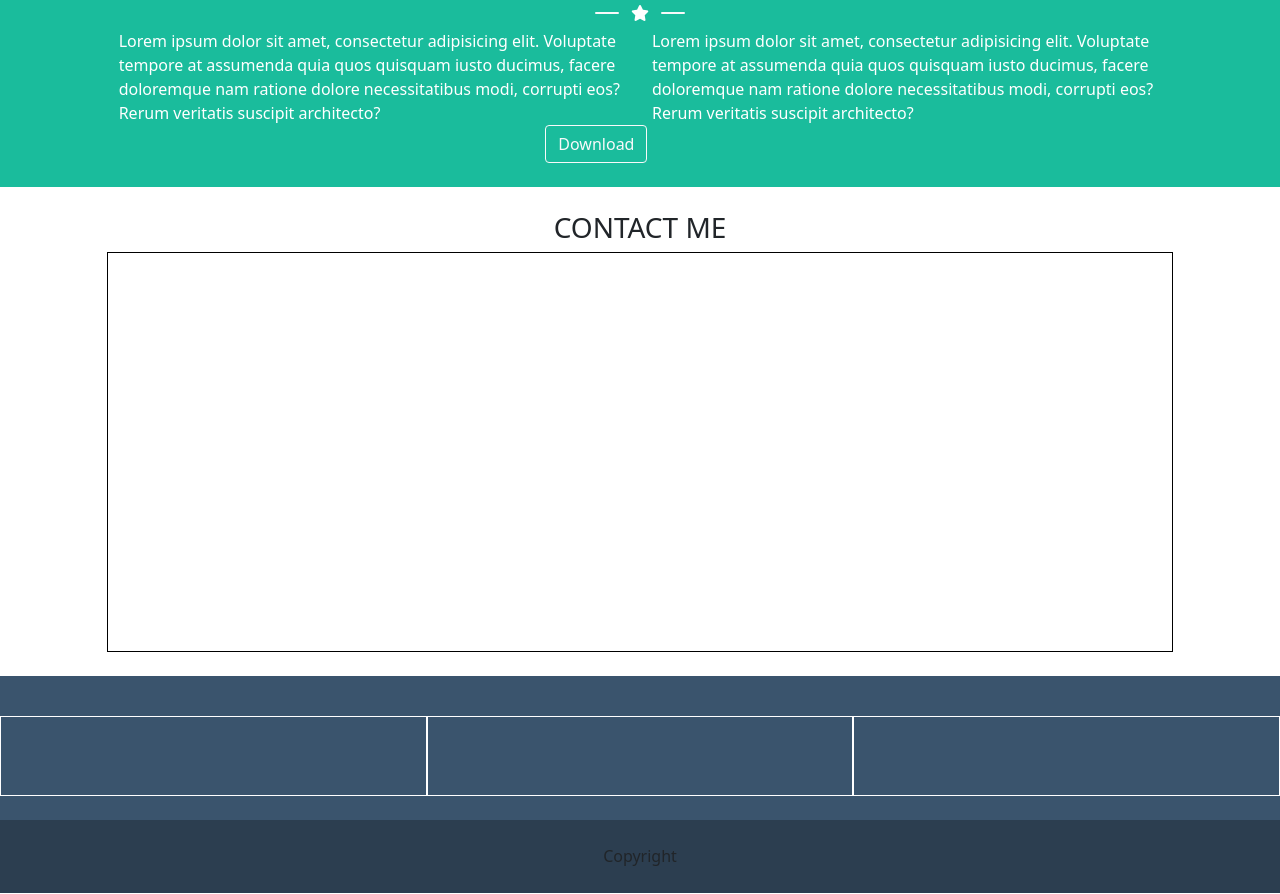
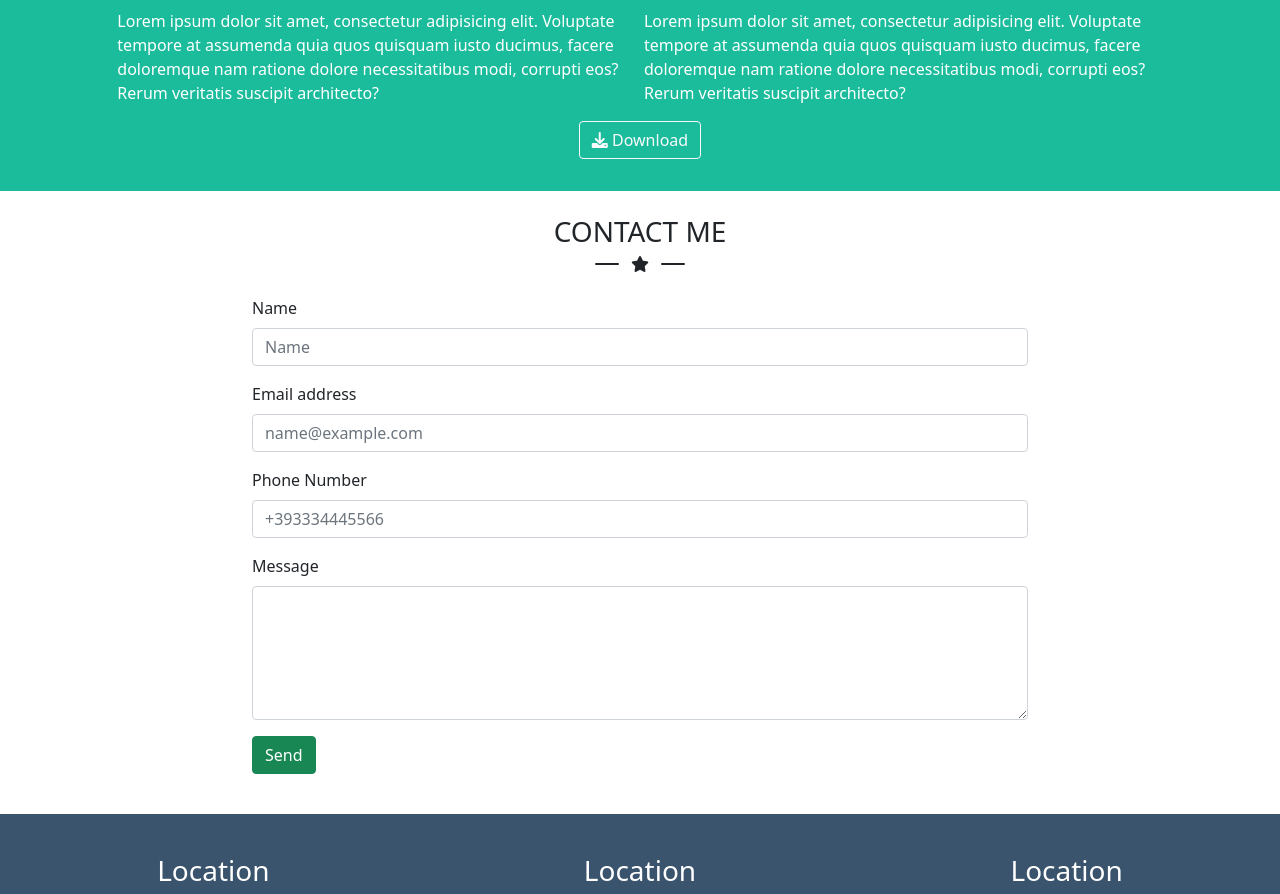
Before and after one commit to AlessandroBonifazi/html-css-bootstrap-freelancer, a plain HTML site: page index.html in a window 1280 px wide. Shown: the part 1183-2077 px from the top of the page. Drawn offline with nearby package versions, Linux system fonts and the light colour scheme.

Commit message:
adding form

```diff
--- a/css/style.css
+++ b/css/style.css
@@ -3,25 +3,6 @@
     max-width: 960px;
 }
 /*** Utility ***/
-.height-25 {
-    height: 25px;
-}
-.height-50 {
-    height: 50px;
-}
-.height-80 {
-    height: 80px;
-}
-.height-100 {
-    height: 100px;
-}
-.height-200 {
-    height: 200px;
-}
-.height-400 {
-    height: 400px;
-}
-
 .bg-darkblue {
     background-color: #2c3e50;
 }
--- a/index.html
+++ b/index.html
@@ -122,45 +122,93 @@
             </div>
         </div>
 
-        <div class="row  gy-3 form-group">
-            <div class="col-8 offset-2 col-md-4 offset-lg-1 col-lg-5 gy-3">
+        <div class="row my-3 g-2">
+            <div class="col-8 offset-2 col-md-4 offset-lg-1 col-lg-5">
                 Lorem ipsum dolor sit amet, consectetur adipisicing elit. Voluptate tempore at
                 assumenda quia quos quisquam iusto ducimus, facere doloremque nam ratione dolore
                 necessitatibus modi, corrupti eos? Rerum veritatis suscipit architecto?
             </div>
-            <div class="col-8 offset-2 offset-md-0 col-md-4 col-lg-5 gy-3">
+            <div class="col-8 offset-2 offset-md-0 col-md-4 col-lg-5">
                 Lorem ipsum dolor sit amet, consectetur adipisicing elit. Voluptate tempore at
                 assumenda quia quos quisquam iusto ducimus, facere doloremque nam ratione dolore
                 necessitatibus modi, corrupti eos? Rerum veritatis suscipit architecto?
             </div>
         </div>
-
-        <div class="row gy-3 justify-content-center">
-            <div class="col-2">
-                <button type="button" class="btn btn-outline-light">Download</button>
+        <!-- button -->
+        <div class="row my-2 justify-content-center">
+            <div class="col-12 justify-content-center">
+                <div class="d-flex justify-content-center">
+                    <button type="button" class="btn btn-outline-light">
+                        <i class="fas fa-download"></i> Download
+                    </button>
+                </div>
             </div>
         </div>
     </div>
 
     <!-- Contact Me -->
-    <div class="container-fluid py-4">
+    <div class="container-fluid max-w-l py-4">
         <div class="row">
             <div class="col text-center">
                 <h3>CONTACT ME</h3>
             </div>
+            <!-- star -->
+            <div class="row align-items-center justify-content-center mx-auto mb-2">
+                <div class="col-auto h-2 w-20 bg-dark rounded"></div>
+                <i class="fa-solid fa-star col-auto"></i>
+                <div class="col-auto h-2 w-20 bg-dark rounded"></div>
+            </div>
         </div>
-
-        <div class="row">
-            <div class="col-8 offset-2 col-lg-10 offset-lg-1 height-400 border-b"></div>
+        <!-- form -->
+        <div class="row my-3">
+            <div class="col-sm-10 offset-1">
+                <label for="form-name" class="form-label">Name</label>
+                <input type="text" id="form-name" class="form-control" placeholder="Name"
+                    aria-label="Username">
+            </div>
+        </div>
+        <div class="row mb-3">
+            <div class="col-sm-10 offset-1">
+                <label for="exampleFormControlInput1" class="form-label">Email address</label>
+                <input type="email" class="form-control" id="exampleFormControlInput1"
+                    placeholder="name@example.com">
+            </div>
+        </div>
+        <div class="row mb-3">
+            <div class="col-sm-10 offset-1">
+                <label for="phone-form" class="form-label">Phone Number</label>
+                <input type="text" class="form-control" id="phone-form" placeholder="+393334445566">
+            </div>
+        </div>
+        <div class="row mb-3">
+            <div class="col-sm-10 offset-1">
+                <label for="message-form" class="form-label">Message</label>
+                <textarea class="form-control" id="message-form" rows="5"></textarea>
+            </div>
+        </div>
+        <div class="row mb-3">
+            <div class="col offset-1">
+                <button type="button" class="btn btn-success">Send</button>
+            </div>
         </div>
     </div>
 
     <!-- Footer Info -->
-    <footer class="container-fluid py-4 bg-lightblue t-white">
+    <footer class="container-fluid py-4 bg-lightblue text-white text-center">
         <div class="row">
-            <div class="col-12 col-md-4 g-3 height-80 border-w"></div>
-            <div class="col-12 col-md-4 g-3 height-80 border-w"></div>
-            <div class="col-12 col-md-4 g-3 height-80 border-w"></div>
+            <div class="col-12 col-md-4 g-3">
+                <h3>Location</h3>
+            </div>
+            <div class="col-12 col-md-4 g-3">
+                <h3>Location</h3>
+                <i class="fa-brands fa-facebook-f"></i>
+                <i class="fa-brands fa-google-plus-g"></i>
+                <i class="fa-brands fa-twitter"></i>
+                <i class="fa-brands fa-linkedin-in"></i>
+            </div>
+            <div class="col-12 col-md-4 g-3">
+                <h3>Location</h3>
+            </div>
         </div>
     </footer>
 
```
